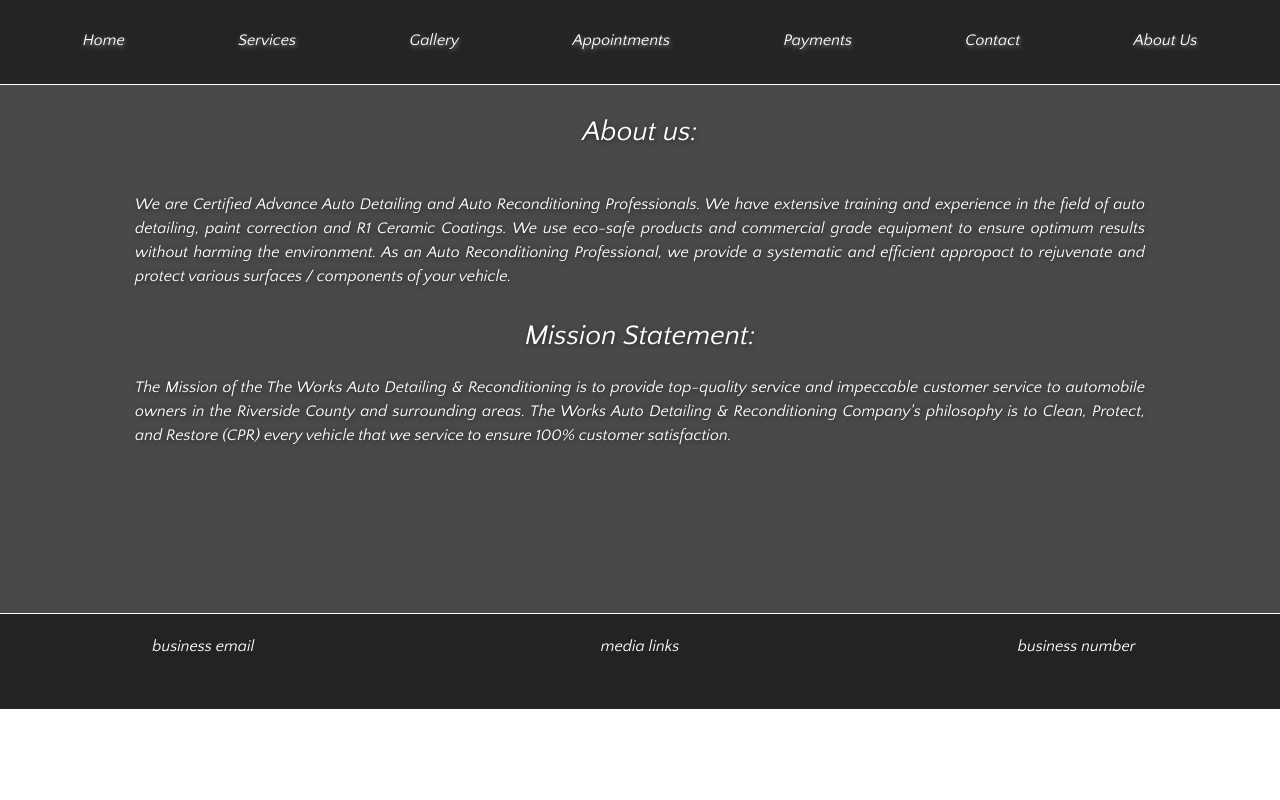
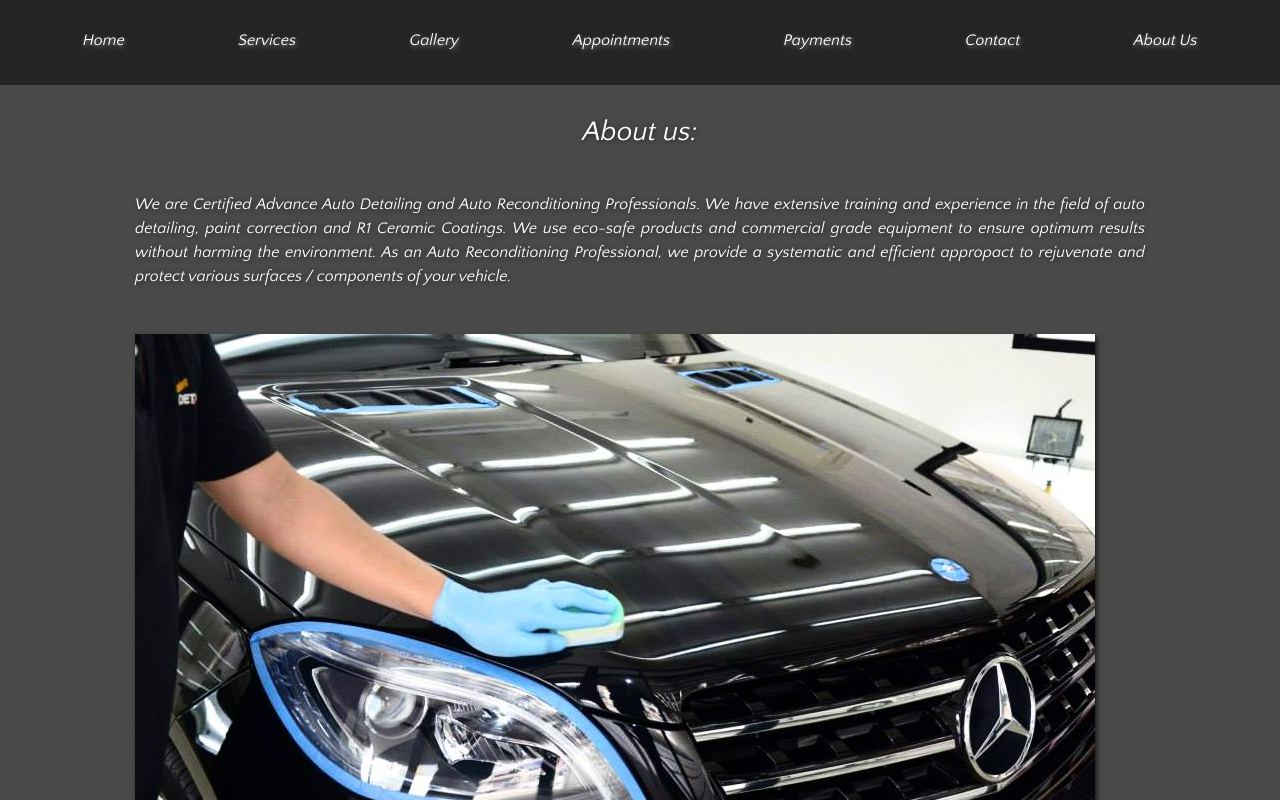
Before and after one commit to mlnemenzo/the-works, a React (Create React App) app: page /about-us in a window 1280 px wide. Shown: the top 800 px of the page. Built offline with nearby package versions, Linux system fonts and the light colour scheme.

Commit message:
react bootstrap date picker added

```diff
--- a/package.json
+++ b/package.json
@@ -13,12 +13,12 @@
     "nodemailer": "^4.6.7",
     "react": "^16.4.1",
     "react-bootstrap-carousel": "^3.1.0",
+    "react-bootstrap-date-picker": "^5.1.0",
     "react-calendar": "^2.16.0",
     "react-dom": "^16.4.1",
     "react-router-dom": "^4.3.1",
     "react-scripts": "1.1.4",
     "reactstrap": "^6.2.0"
-
   },
   "scripts": {
     "start": "react-scripts start",
--- a/src/App.css
+++ b/src/App.css
@@ -115,7 +115,7 @@
 }
 
 .header-body {
-  border-bottom: 1px solid white;
+  /* border-bottom: 1px solid white; */
   background-color: rgb(36, 36, 36);
   /* box-shadow: 0 2px 7px rgb(136, 42, 42), 0 4px 3px rgb(36, 36, 36) */
 }
@@ -302,6 +302,12 @@
   margin: 0 20px;
 }
 
+.about-img > img {
+  margin: 15px 15px;
+  width: 6-0vw;
+  box-shadow: 2px 3px 5px rgb(24, 24, 24);
+}
+
 /* ////////////////////////////////// contact ///////////////////////////////////////// */
 
 .call, .email, .availability {
--- a/src/components/about-us.js
+++ b/src/components/about-us.js
@@ -1,4 +1,5 @@
 import React, { Component }from 'react';
+import about from '../assets/images/about-us.jpg';
 
 class AboutUs extends Component {
 
@@ -13,6 +14,9 @@
                     <h3 className="about-us-header text-center">About us: </h3>
                     <p className= "about-statment justify-content-center">We are Certified Advance Auto Detailing and Auto Reconditioning Professionals.  We have extensive training and experience in the field of auto detailing, paint correction and R1 Ceramic Coatings.  We use eco-safe products and commercial grade equipment to ensure optimum results without harming the environment.  As an Auto Reconditioning Professional, we provide a systematic and efficient appropact to rejuvenate and protect various surfaces / components of your vehicle.</p>
                 </div>
+                <div className="about-img col-12">
+                    <img src={about} alt="no img available"/>
+                </div>
                 <div className="mission-statement col-12">
                     <h3 className="statement text-center">Mission Statement: </h3>
                     <p className = "statment-text justify-content-center">The Mission of the The Works Auto Detailing & Reconditioning is to provide top-quality service and impeccable customer service to automobile owners in the Riverside County and surrounding areas.  The Works Auto Detailing & Reconditioning Company's philosophy is to Clean, Protect, and Restore (CPR) every vehicle that we service to ensure 100% customer satisfaction. </p>
```
Also changed, not shown: src/assets/images/about-us.jpg (added), 1 other file (tests, documents, lock files or other folders).
